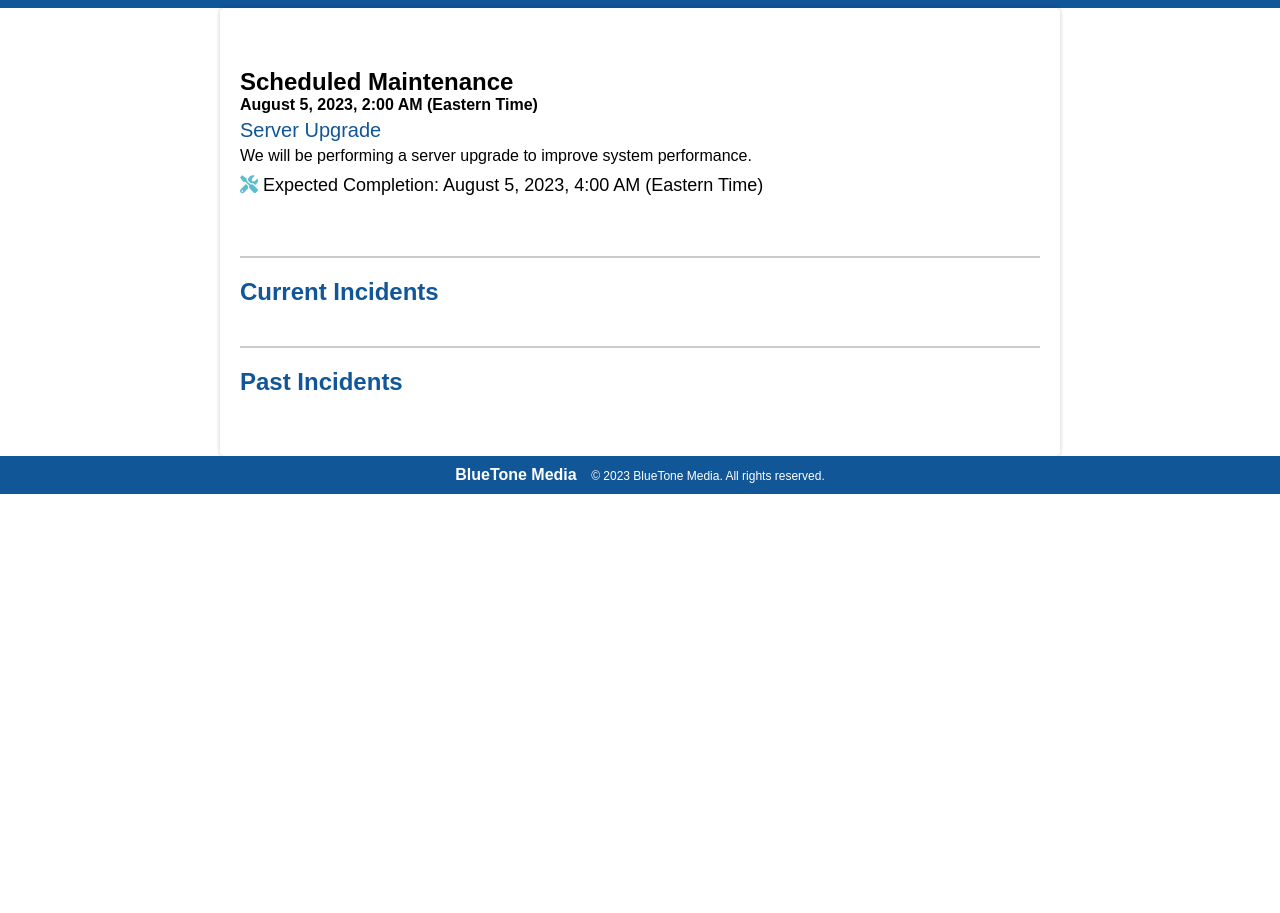
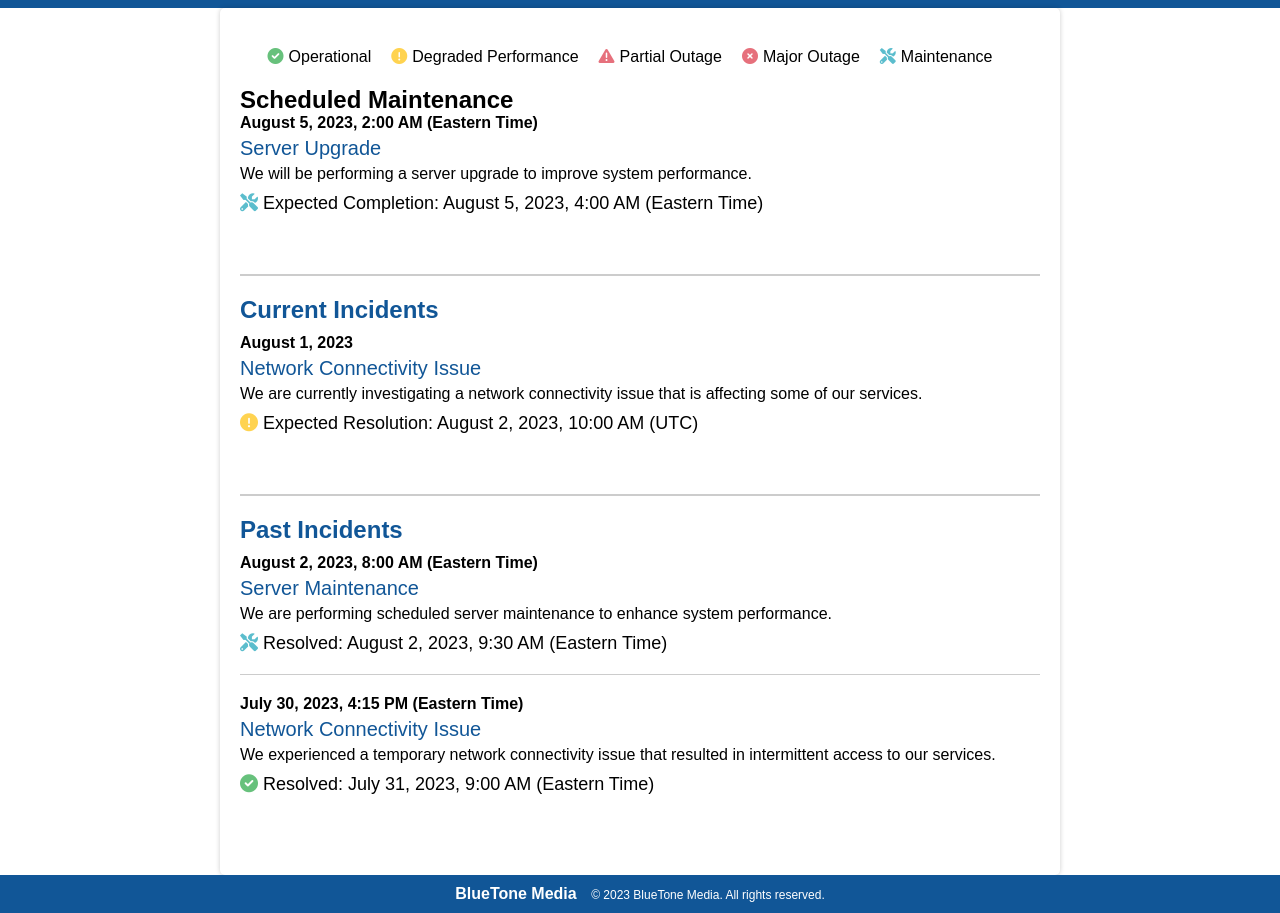
Before and after one commit to BTM-Jeremy/BTM-Jeremy.github.io, a plain HTML site: page index.html in a window 1280 px wide. Shown: the part 209-1122 px from the top of the page. Before the commit the page ends 800 px from the top, so only its background shows below. Drawn offline with Linux system fonts and the light colour scheme.

Commit message:
Update index.html

```diff
--- a/index.html
+++ b/index.html
@@ -24,7 +24,21 @@
     <main>
         <section class="legend">
             <!-- Legend for status icons -->
-            <!-- ... Same as before ... -->
+            <div class="legend-item">
+                <span title="Operational" class="incident-status operational"><i class="fas fa-check-circle"></i></span> Operational
+            </div>
+            <div class="legend-item">
+                <span title="Degraded Performance" class="incident-status degraded-performance"><i class="fas fa-exclamation-circle"></i></span> Degraded Performance
+            </div>
+            <div class="legend-item">
+                <span title="Partial Outage" class="incident-status partial-outage"><i class="fas fa-exclamation-triangle"></i></span> Partial Outage
+            </div>
+            <div class="legend-item">
+                <span title="Major Outage" class="incident-status major-outage"><i class="fas fa-times-circle"></i></span> Major Outage
+            </div>
+            <div class="legend-item">
+                <span title="Maintenance" class="incident-status maintenance"><i class="fas fa-tools"></i></span> Maintenance
+            </div>
         </section>
 
         <section class="scheduled-maintenance">
@@ -48,7 +62,15 @@
         <section class="incident-section">
             <h2>Current Incidents</h2>
             <!-- Your current incidents log goes here (accordion-style if desired) -->
-            <!-- ... Same as before ... -->
+           <div class="incident">
+                <div class="incident-date">August 1, 2023</div>
+                <div class="incident-title">Network Connectivity Issue</div>
+                <div class="incident-description">We are currently investigating a network connectivity issue that is affecting some of our services.</div>
+                <div class="incident-statuses">
+                    <span title="Degraded Performance" class="incident-status degraded-performance"><i class="fas fa-exclamation-circle"></i></span>
+                    Expected Resolution: August 2, 2023, 10:00 AM (UTC)
+                </div>
+            </div>
         </section>
 
         <hr class="section-divider">
@@ -56,7 +78,24 @@
         <section class="incident-section">
             <h2>Past Incidents</h2>
             <!-- Dummy data for demonstration purposes -->
-            <!-- ... Same as before ... -->
+           <div class="incident">
+                <div class="incident-date">August 2, 2023, 8:00 AM (Eastern Time)</div>
+                <div class="incident-title">Server Maintenance</div>
+                <div class="incident-description">We are performing scheduled server maintenance to enhance system performance.</div>
+                <div class="incident-statuses">
+                    <span title="Maintenance" class="incident-status maintenance"><i class="fas fa-tools"></i></span>
+                    Resolved: August 2, 2023, 9:30 AM (Eastern Time)
+                </div>
+            </div>
+            <div class="incident">
+                <div class="incident-date">July 30, 2023, 4:15 PM (Eastern Time)</div>
+                <div class="incident-title">Network Connectivity Issue</div>
+                <div class="incident-description">We experienced a temporary network connectivity issue that resulted in intermittent access to our services.</div>
+                <div class="incident-statuses">
+                    <span title="Operational" class="incident-status operational"><i class="fas fa-check-circle"></i></span>
+                    Resolved: July 31, 2023, 9:00 AM (Eastern Time)
+                </div>
+            </div>
         </section>
     </main>
 
```
